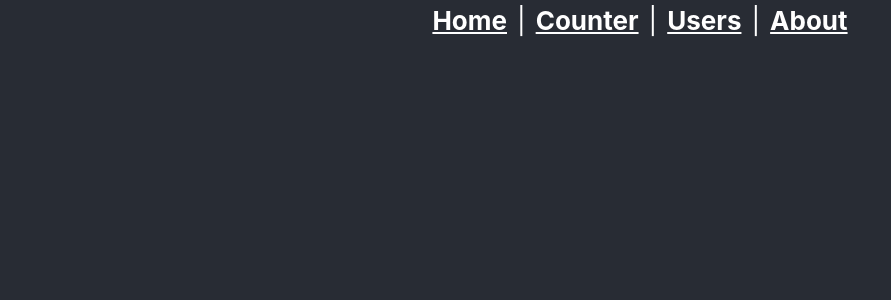
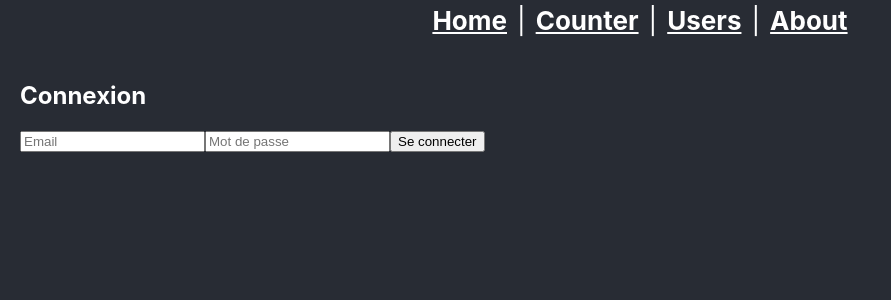
Before and after one commit to ArslanMB/ProjetEI3WebData, a React (Vite) app in the folder centrale-ei-web/frontend/: page /login in a window 1280 px wide. Shown: the top 300 px of the page, without its empty margins (0-891 px from the left). Built offline with nearby package versions, Linux system fonts and the light colour scheme.

Commit message:
Système de login

```diff
--- a/centrale-ei-web/frontend/src/App.jsx
+++ b/centrale-ei-web/frontend/src/App.jsx
@@ -1,20 +1,26 @@
+import { useState } from 'react';
 import { Route, Routes } from 'react-router-dom';
+
 import Home from './pages/Home/Home';
 import About from './pages/About/About';
 import Layout from './components/Layout/Layout';
 import Counter from './pages/Counter/Counter';
 import Users from './pages/Users/Users';
 import Register from "./pages/Register/Register";
+import Login from './pages/Login/Login.jsx';
 
 function App() {
+  const [user, setUser] = useState(null); // état de connexion
+
   return (
-    <Layout>
+    <Layout user={user} onLogout={() => setUser(null)}>
       <Routes>
-        <Route path="/" element={<Home />} />
-        <Route path="counter" element={<Counter />} />
-        <Route path="users" element={<Users />} />
-        <Route path="about" element={<About />} />
+        <Route path="/" element={<Home user={user} />} />
+        <Route path="/counter" element={<Counter />} />
+        <Route path="/users" element={<Users />} />
+        <Route path="/about" element={<About />} />
         <Route path="/register" element={<Register />} />
+        <Route path="/login" element={<Login onLogin={setUser} />} />
       </Routes>
     </Layout>
   );
--- a/centrale-ei-web/frontend/src/pages/Home/Home.jsx
+++ b/centrale-ei-web/frontend/src/pages/Home/Home.jsx
@@ -4,7 +4,7 @@ import { useState } from 'react';
 import { useFetchMovies } from './useFetchMovies';
 import Movie from '../../components/Movie';
 
-function Home() {
+function Home({ user }) {
   const [movieName, setMovieName] = useState('');
   const [styleIndex, setStyleIndex] = useState(0);
   const bgStyles = ['bg-glass', 'bg-zoom', 'bg-polaroid', 'bg-dark'];
@@ -14,8 +14,14 @@ function Home() {
   return (
     <div className={`App ${bgStyles[styleIndex]}`}>
       <header className="App-header">
-        <a href="/register">S'inscrire</a>
-
+        {user ? (
+          <p>Bonjour, {user.username} !</p>
+        ) : (
+          <>
+            <a href="/register">S'inscrire</a>
+            <a href="/login" style={{ marginLeft: '20px' }}>Se connecter</a>
+          </>
+        )}
         <button
           onClick={() => setStyleIndex((styleIndex + 1) % bgStyles.length)}
           style={{ margin: '20px', padding: '10px 20px', fontSize: '16px' }}
--- /dev/null
+++ b/centrale-ei-web/frontend/src/pages/Login/Login.jsx
@@ -0,0 +1,34 @@
+import { useState } from 'react';
+import { useNavigate } from 'react-router-dom';
+import axios from 'axios';
+
+export default function Login({ onLogin }) {
+  const [form, setForm] = useState({ email: '', password: '' });
+  const [message, setMessage] = useState('');
+  const navigate = useNavigate(); // ← hook de navigation
+
+  const handleChange = (e) => {
+    setForm({ ...form, [e.target.name]: e.target.value });
+  };
+
+  const handleSubmit = async (e) => {
+    e.preventDefault();
+    try {
+      const res = await axios.post('http://localhost:8000/users/login', form);
+      onLogin(res.data.user);         // mise à jour de l'utilisateur connecté
+      navigate('/');                  // ← redirection vers la page d'accueil
+    } catch (err) {
+      setMessage(err.response?.data?.message || 'Erreur serveur');
+    }
+  };
+
+  return (
+    <form onSubmit={handleSubmit}>
+      <h2>Connexion</h2>
+      <input type="email" name="email" placeholder="Email" onChange={handleChange} required />
+      <input type="password" name="password" placeholder="Mot de passe" onChange={handleChange} required />
+      <button type="submit">Se connecter</button>
+      <p>{message}</p>
+    </form>
+  );
+}
```
Also changed, not shown: 2 other files (tests, documents, lock files or other folders).
